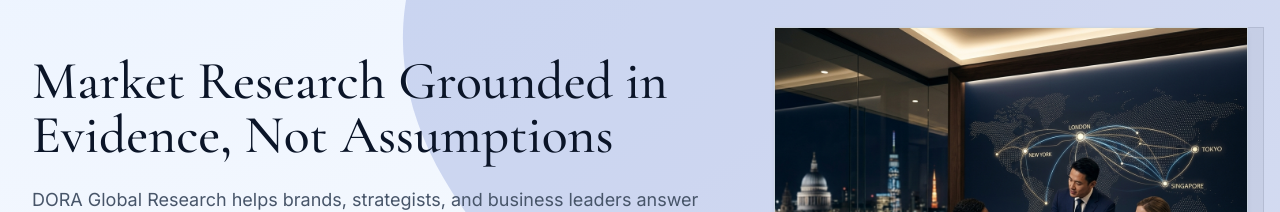
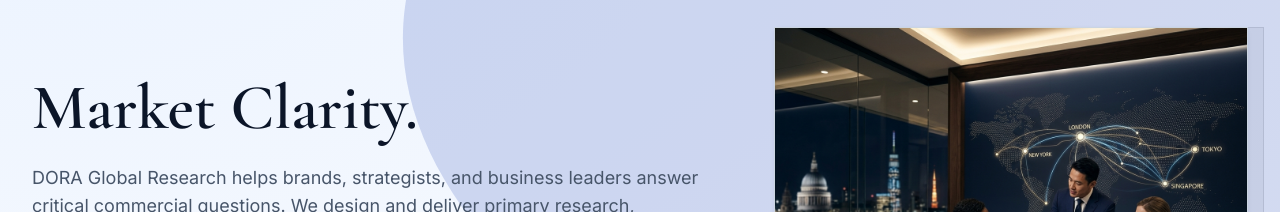
Before and after one commit to Shubham-singh1712/Dora-global-, a Next.js app: page / in a window 1280 px wide. Shown: the part 245-457 px from the top of the page. Built offline with nearby package versions, Linux system fonts and the light colour scheme; no server answers.

Commit message:
refactor(hero): update homepage headline to bold 'Market Clarity.'

```diff
--- a/components/sections/HeroSection.tsx
+++ b/components/sections/HeroSection.tsx
@@ -29,9 +29,9 @@
           {/* LEFT: 55-60% (7 cols out of 12) */}
           <div className="lg:col-span-7 space-y-6">
 
-            {/* Headline — Cormorant Garamond 500 Editorial Display Serif */}
-            <h1 className="font-serif text-3xl sm:text-4xl md:text-5xl lg:text-[3.35rem] font-medium tracking-normal text-brand-navy-900 leading-[1.15] sm:leading-[1.12]">
-              Market Research Grounded in Evidence, Not Assumptions
+            {/* Headline — Cormorant Garamond Bold Editorial Display Serif */}
+            <h1 className="font-serif text-4xl sm:text-5xl md:text-6xl lg:text-[4rem] font-bold tracking-normal text-brand-navy-900 leading-[1.1] sm:leading-[1.08]">
+              Market Clarity.
             </h1>
 
             {/* Supporting Copy */}
```
